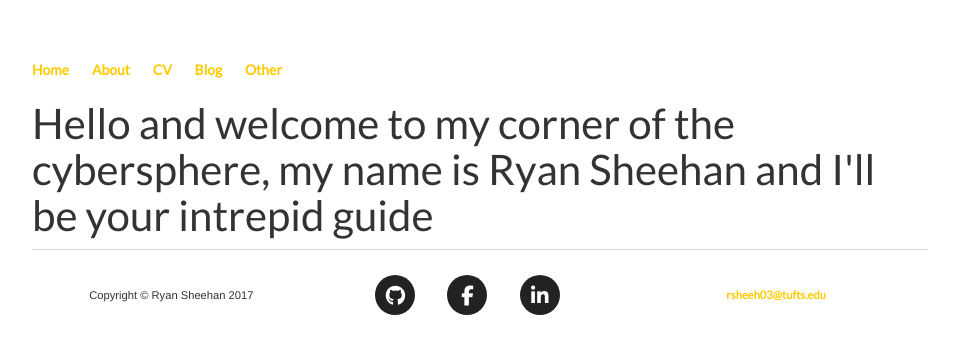
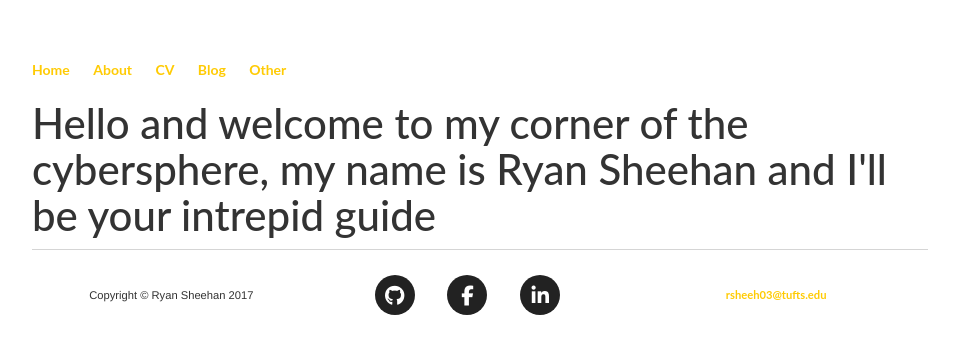
Before and after one commit to Ryan-Sheehan/Ryan-Sheehan.github.io, a Jekyll site: the page index.html, which Jekyll copies as it is, in a window 1280 px wide. Shown: the top 354 px of the page, without its empty margins (160-1119 px from the left). Built offline with Jekyll 4.4.1, drawn with Linux system fonts in a browser that asks for light colours; nearby versions of some CDN libraries.

Commit message:
Update index.html

```diff
--- a/index.html
+++ b/index.html
@@ -7,7 +7,7 @@
 
 			<!-- Custom Fonts -->
 			<link href="vendor/font-awesome/css/font-awesome.min.css" rel="stylesheet" type="text/css">
-			<link href="https://fonts.googleapis.com/css?family=Lato|Slabo+27px" rel="stylesheet">
+			<link href="https://fonts.googleapis.com/css?family=Archivo+Black" rel="stylesheet">
 
 			<script src="https://use.fontawesome.com/3b1fbcb7b8.js"></script>
 
```
